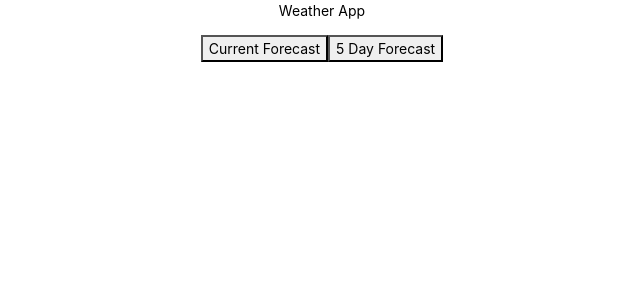
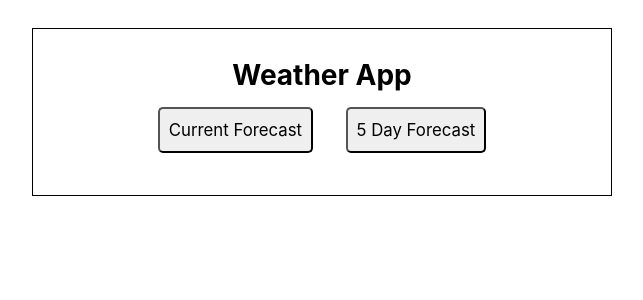
Before and after one commit to bushers/weather-app, a React app: page / in a window 1280 px wide. Shown: the top 300 px of the page, without its empty margins (318-961 px from the left). Built offline with nearby package versions, Linux system fonts and the light colour scheme.

Commit message:
add basic styles and pass data to ForecastDisplay

```diff
--- a/src/components/App.js
+++ b/src/components/App.js
@@ -2,6 +2,7 @@ import React, { Component } from 'react'
 import SelectForecast from './SelectForecast'
 import ForecastDisplay from './ForecastDisplay'
 import Input from './Input'
+import { StyleSheet, css } from 'aphrodite'
 
 class App extends Component {
   state = {
@@ -36,19 +37,23 @@ class App extends Component {
     window.fetch(apiCall)
       .then(response => response.json())
       .then(data => {
-        this.setState({ forcastData: data.name })
-        console.log(data)
+        if (data.cod === '404') {
+          console.log('City not found. Please try again.')
+        } else {
+          this.setState({ forecastData: data })
+          console.log(data)
+        }
       })
       .catch(err => console.log(`There was an error ${err}`))
   }
 
   render () {
     return (
-      <div className='container' style={{textAlign: 'center'}}>
-        <div>Weather App</div>
+      <div className={css(styles.wrapper)}>
+        <h1 className={css(styles.title)}>Weather App</h1>
         {this.state.forecastType ? (
           <div>
-            <ForecastDisplay handleClick={this.forecastTypeBtnClick} />
+            <ForecastDisplay data={this.state.forecastData} handleClick={this.forecastTypeBtnClick} />
             <Input
               userInput={this.state.userInput}
               handleSubmit={this.onSubmit}
@@ -63,3 +68,17 @@ class App extends Component {
 }
 
 export default App
+
+const styles = StyleSheet.create({
+  wrapper: {
+    maxWidth: '580px',
+    margin: '2em auto',
+    padding: '2em 1em',
+    textAlign: 'center',
+    border: '1px solid black'
+  },
+  title: {
+    fontSize: '2em',
+    fontWeight: 'bold'
+  }
+})
--- a/src/components/ForecastDisplay.js
+++ b/src/components/ForecastDisplay.js
@@ -2,7 +2,12 @@ import React from 'react'
 
 const ForecastDisplay = (props) => (
   <div>
-    Forcast Display
+    <h3>Forecast Display</h3>
+    {props.data ? (
+      <div>{props.data.weather[0].main}</div>
+    ) : (
+      <div>No city selected</div>
+      )}
     <button onClick={props.handleClick} name='back'>
       Back
     </button>
--- a/src/components/SelectForecast.js
+++ b/src/components/SelectForecast.js
@@ -3,8 +3,16 @@ import { StyleSheet, css } from 'aphrodite'
 
 const SelectForecast = (props) => (
   <div className={css(styles.wrapper)}>
-    <button onClick={props.handleClick} name='current'>Current Forecast</button>
-    <button onClick={props.handleClick} name='5day'>5 Day Forecast</button>
+    <button
+      className={css(styles.btn)}
+      onClick={props.handleClick}
+      name='current'>Current Forecast
+    </button>
+    <button
+      className={css(styles.btn)}
+      onClick={props.handleClick}
+      name='5day'>5 Day Forecast
+    </button>
   </div>
 )
 
@@ -13,5 +21,11 @@ export default SelectForecast
 const styles = StyleSheet.create({
   wrapper: {
     padding: '1em'
+  },
+  btn: {
+    padding: '.5em',
+    margin: '0 1em',
+    borderRadius: '5px',
+    fontSize: '1.2em'
   }
 })
```
